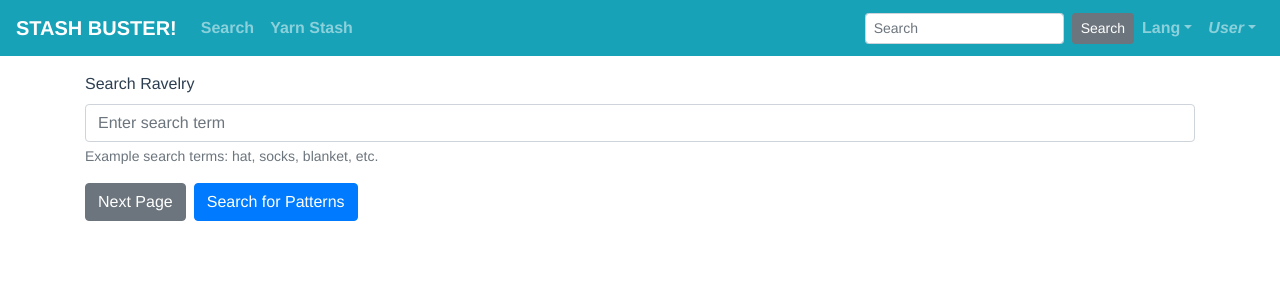
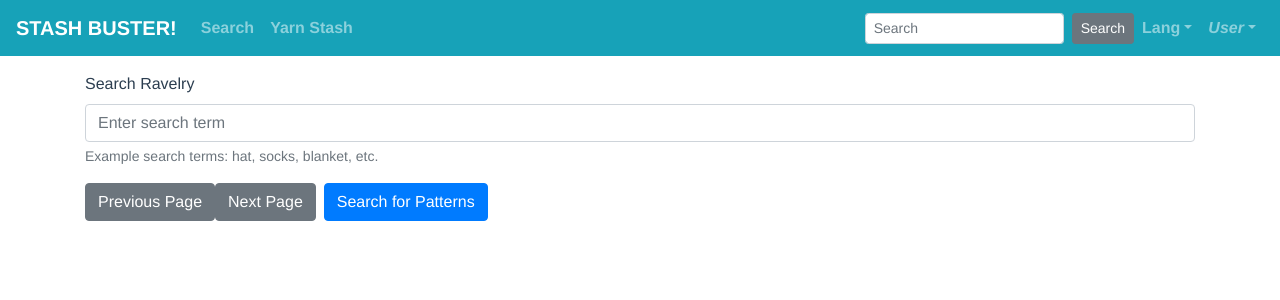
Before and after one commit to lisabost/vue-yarn-stash-buster, a Vue app: page /#/ in a window 1280 px wide. Shown: the top 300 px of the page. Built offline with nearby package versions, Linux system fonts and the light colour scheme; what vuefire would draw is missing.

Commit message:
Added button for previous page of search results

```diff
--- a/src/components/RavelrySearch.vue
+++ b/src/components/RavelrySearch.vue
@@ -4,6 +4,7 @@
       <b-form-group id="search-term-input" label="Search Ravelry" label-for="search-term" description="Example search terms: hat, socks, blanket, etc.">
         <b-form-input id="search-term" v-model="searchTerm" type="text" placeholder="Enter search term" required></b-form-input>
       </b-form-group>
+      <b-button type="submit" @click="previousPage">Previous Page</b-button>
       <b-button type="submit" @click="nextPage">Next Page</b-button>
       <b-button type="submit" variant="primary" class="ml-2">Search for Patterns</b-button>
     </b-form>
```
